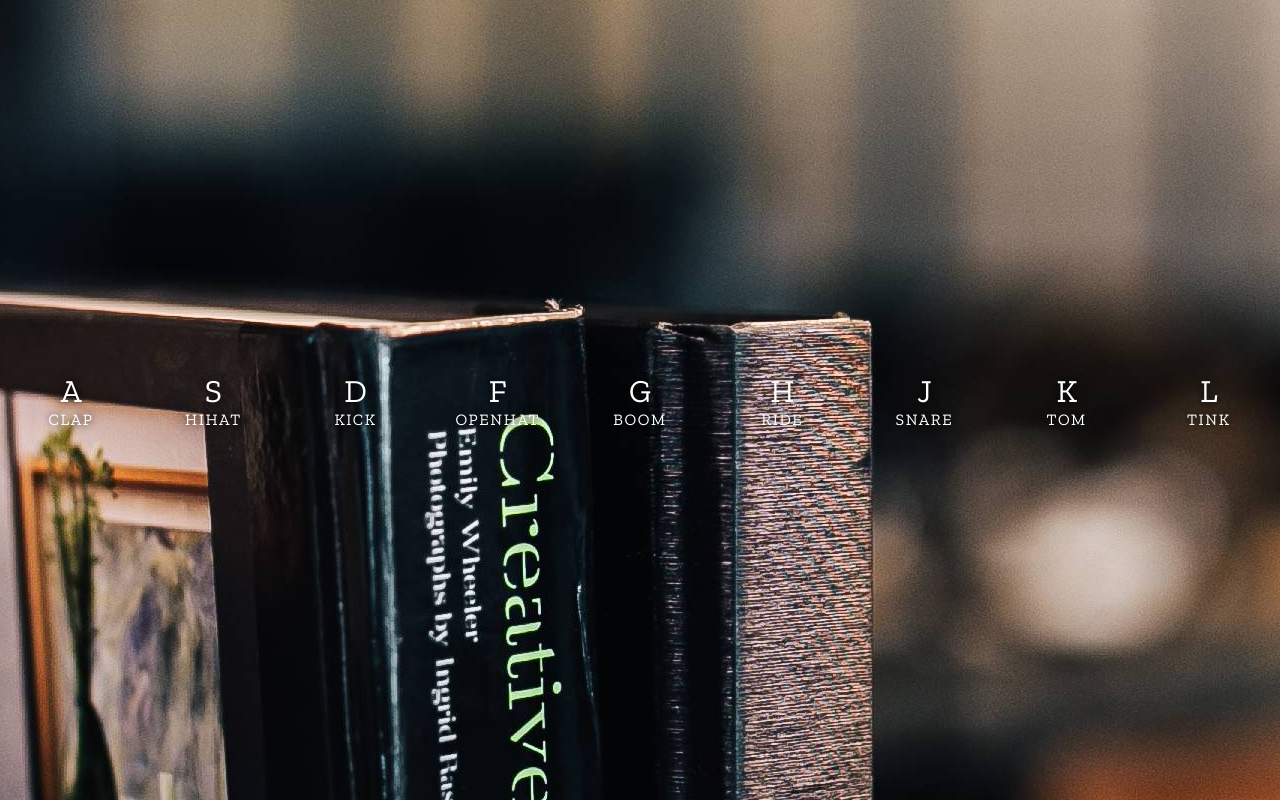
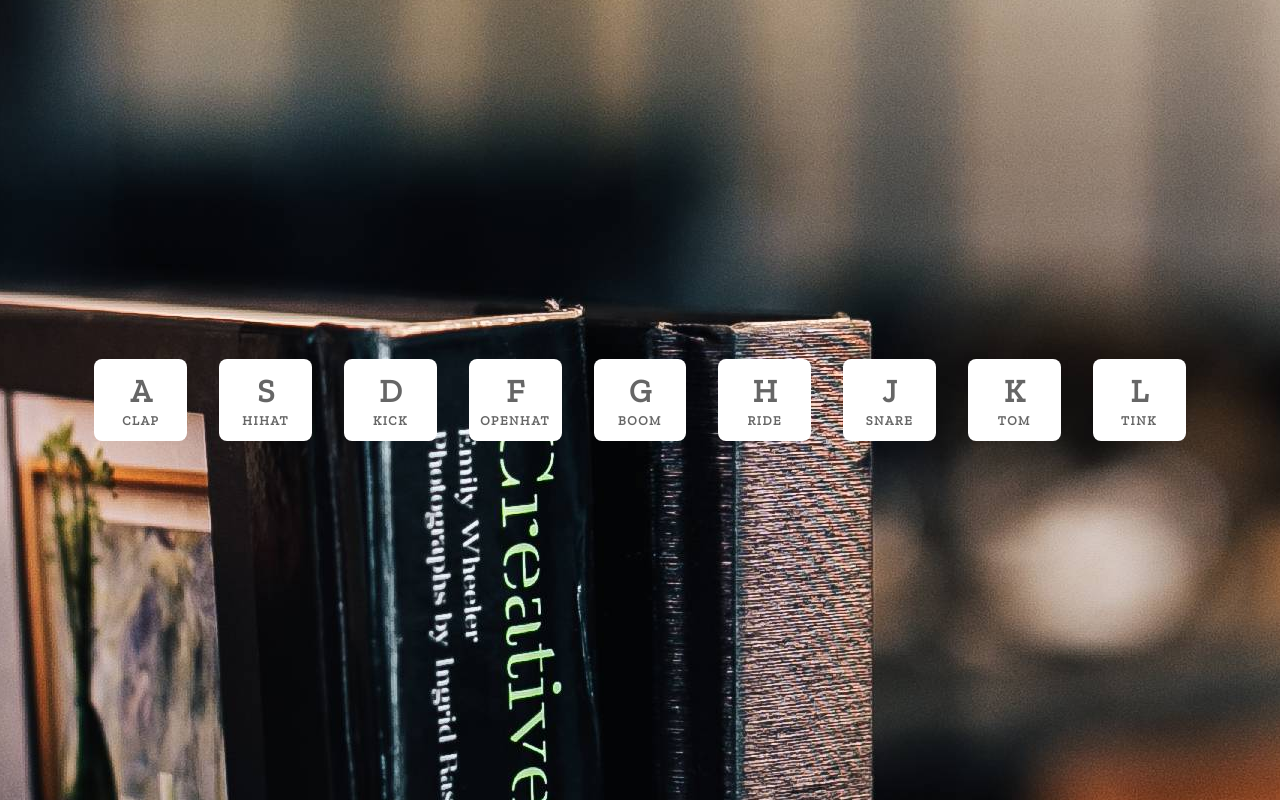
Before and after one commit to kl0sin/JavaScript30, a plain HTML site: page Day 1 - JavaScript Drum Kit/index.html in a window 1280 px wide. Drawn offline with nearby package versions, Linux system fonts and the light colour scheme.

Commit message:
Day 1 - Small changes in keys format

```diff
--- a/Day 1 - JavaScript Drum Kit/style.css
+++ b/Day 1 - JavaScript Drum Kit/style.css
@@ -19,18 +19,19 @@ body, html {
 
 .key {
     border-radius: .5rem;
-    padding: 1rem .5rem;
+    padding: .8rem .4rem;
     margin: 1rem;
-    color: #fff;
-    width: 10rem;
+    background-color: #fff;
+    color: rgba(0, 0, 0, 0.6);
+    font-weight: 600;
+    width: 5rem;
     text-align: center;
     transition: .1s;
-    text-shadow: 0 0 .5rem black;
+    /* text-shadow: 0 0 .5rem black; */
 }
 
 .playing {
     transform: scale(1.1);
-    text-shadow: 0 0 .5rem yellow;
 }
 
 kbd {
@@ -41,5 +42,5 @@ kbd {
 .sound {
     text-transform: uppercase;
     letter-spacing: .1rem;
-    font-size: 1rem;
+    font-size: .8rem;
 }
```
